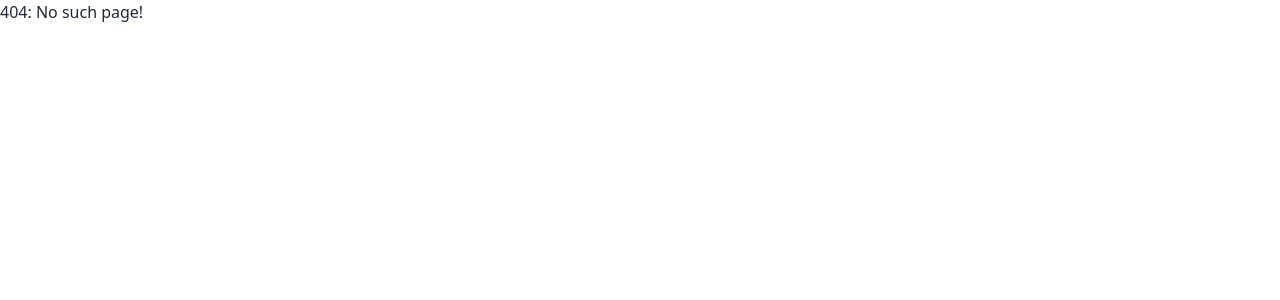
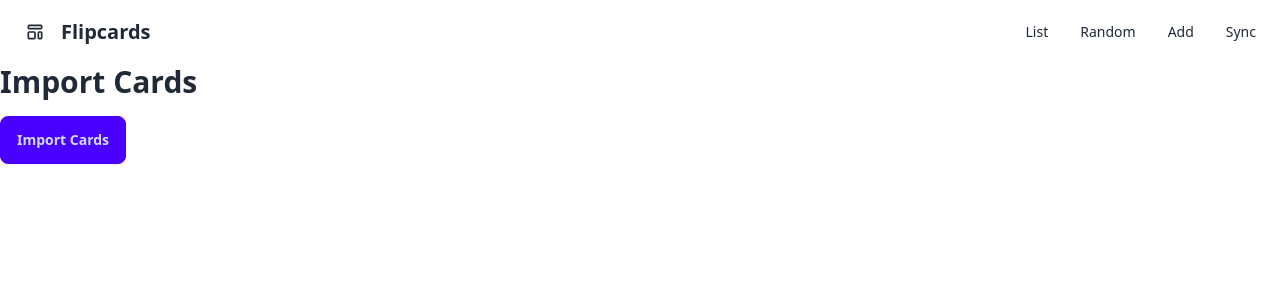
Before and after one commit to jbarszczewski/flipcards, a React (Vite) app: page /flipcards/cards/sync in a window 1280 px wide. Before the commit this address had no page. Shown: the top 300 px of the page. Built offline with nearby package versions, Linux system fonts and the light colour scheme.

Commit message:
add importing csv file

```diff
--- a/package.json
+++ b/package.json
@@ -13,6 +13,7 @@
   "dependencies": {
     "@fortawesome/free-solid-svg-icons": "^6.6.0",
     "@fortawesome/react-fontawesome": "^0.2.2",
+    "papaparse": "^5.4.1",
     "react": "^18.3.1",
     "react-dom": "^18.3.1",
     "uuid": "^10.0.0",
@@ -21,6 +22,7 @@
   },
   "devDependencies": {
     "@eslint/js": "^9.9.0",
+    "@types/papaparse": "^5.3.14",
     "@types/react": "^18.3.3",
     "@types/react-dom": "^18.3.0",
     "@types/uuid": "^10.0.0",
--- a/src/app/router.tsx
+++ b/src/app/router.tsx
@@ -2,6 +2,7 @@ import { Route, Switch } from "wouter";
 import HomeRoute from "./routes/home";
 import RandomCardRoute from "./routes/random-card";
 import AddCardRoute from "./routes/add-card";
+import SyncCardsRoute from "./routes/sync-cards";
 
 export const AppRoutes = () => {
   return (
@@ -9,6 +10,7 @@ export const AppRoutes = () => {
       <Route path="/flipcards" component={HomeRoute} />
       <Route path="/flipcards/cards/random" component={RandomCardRoute} />
       <Route path="/flipcards/cards/add" component={AddCardRoute} />
+      <Route path="/flipcards/cards/sync" component={SyncCardsRoute} />
       <Route>404: No such page!</Route>
     </Switch>
   );
--- a/src/app/routes/random-card.tsx
+++ b/src/app/routes/random-card.tsx
@@ -9,7 +9,12 @@ const RandomCardRoute = () => {
   const [card, setCard] = useState<Flipcard>();
 
   const handleGetRandomCard = () => {
-    setCard(cards[Math.floor(Math.random() * cards.length)]);
+    const newCard = cards[Math.floor(Math.random() * cards.length)];
+    if (newCard !== card) {
+      setCard(newCard);
+    } else {
+      handleGetRandomCard();
+    }
   };
 
   return (
--- /dev/null
+++ b/src/app/routes/sync-cards.tsx
@@ -0,0 +1,34 @@
+import { MainLayout } from "../../components/main-layout";
+import { ChangeEvent, useRef } from "react";
+import { useCardStore } from "../../features/cards/stores/use-card-store";
+
+const SyncCardsRoute = () => {
+  const inputRef = useRef<HTMLInputElement>(null);
+  const { importCardsFromCSV } = useCardStore();
+
+  const handleFileChange = (event: ChangeEvent<HTMLInputElement>) => {
+    const file = event.target.files?.[0];
+    if (file) {
+      importCardsFromCSV(file);
+    }
+  };
+
+  return (
+    <MainLayout>
+      <h1 className="text-3xl font-bold mb-4">Import Cards</h1>
+      <input
+        type="file"
+        ref={inputRef}
+        onChange={handleFileChange}
+        className="hidden"
+      />
+      <button
+        className="btn btn-primary"
+        onClick={() => inputRef.current?.click()}>
+        Import Cards
+      </button>
+    </MainLayout>
+  );
+};
+
+export default SyncCardsRoute;
--- a/src/components/header.tsx
+++ b/src/components/header.tsx
@@ -30,6 +30,9 @@ const Header = () => {
           <li>
             <Link to="/flipcards/cards/add">Add</Link>
           </li>
+          <li>
+            <Link to="/flipcards/cards/sync">Sync</Link>
+          </li>
         </ul>
       </div>
     </div>
--- a/src/features/cards/stores/use-card-store.ts
+++ b/src/features/cards/stores/use-card-store.ts
@@ -1,3 +1,4 @@
+import Papa from "papaparse";
 import { create } from "zustand";
 import { persist } from "zustand/middleware";
 import { Flipcard } from "../types";
@@ -7,6 +8,7 @@ interface CardState {
   addCard: (card: Flipcard) => void;
   removeCard: (cardId: string) => void;
   updateCard: (updatedCard: Flipcard) => void;
+  importCardsFromCSV: (file: File) => void;
 }
 
 export const useCardStore = create<CardState>()(
@@ -18,6 +20,18 @@ export const useCardStore = create<CardState>()(
         set((state) => ({
           cards: state.cards.filter((card) => card.id !== cardId),
         })),
+      importCardsFromCSV: (file) => {
+        Papa.parse<Flipcard>(file, {
+          header: true,
+          skipEmptyLines: true,
+          dynamicTyping: true,
+          complete: (results) => {
+            // todo: Merge cards from CSV with existing cards making sure to avoid duplicates based on id
+            // In case of same id, use values from CSV file
+            set((state) => ({ cards: [...state.cards, ...results.data] }));
+          },
+        });
+      },
       updateCard: (updatedCard) =>
         set((state) => ({
           cards: state.cards.map((card) =>
```
Also changed, not shown: 2 other files (tests, documents, lock files or other folders).
